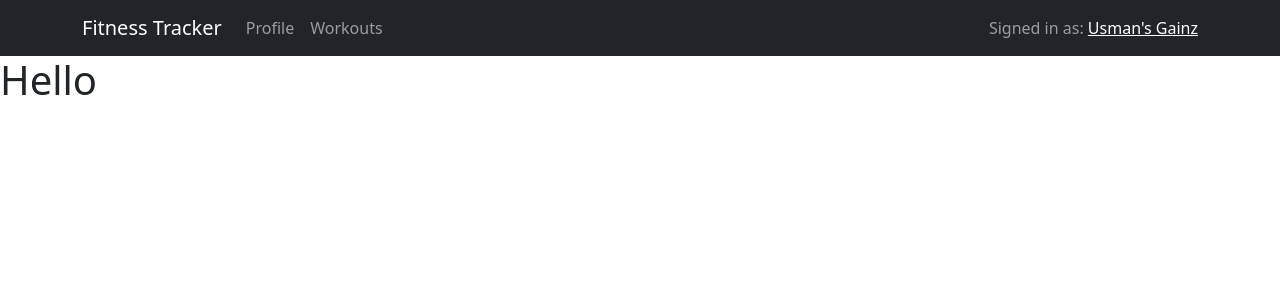
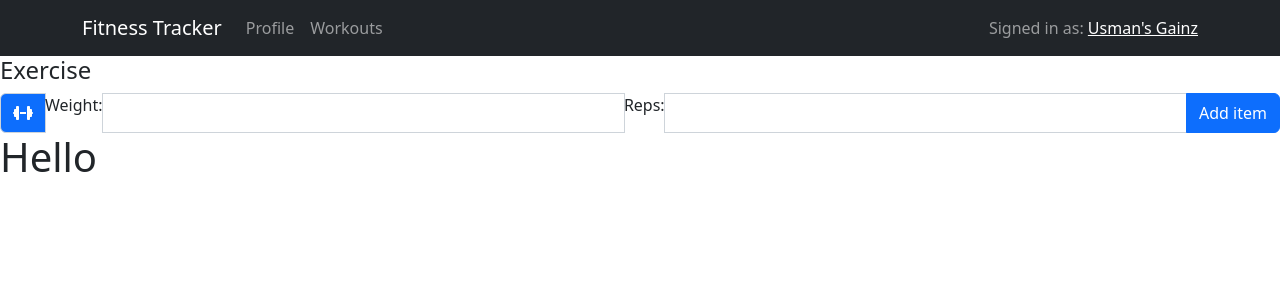
Before and after one commit to solcana/fitness-tracker, a React (Create React App) app in the folder client/: page / in a window 1280 px wide. Shown: the top 300 px of the page. Built offline with nearby package versions, Linux system fonts and the light colour scheme.

Commit message:
added Exercise component, added fontAwesome to index.html

```diff
--- a/client/public/index.html
+++ b/client/public/index.html
@@ -24,6 +24,8 @@
       work correctly both with client-side routing and a non-root public URL.
       Learn how to configure a non-root public URL by running `npm run build`.
     -->
+    <script src="https://kit.fontawesome.com/9e098a4260.js" crossorigin="anonymous"></script>
+
     <title>React App</title>
   </head>
   <body>
--- a/client/src/App.js
+++ b/client/src/App.js
@@ -1,6 +1,7 @@
 import React, { Component } from 'react';
 import NavBar from './components/NavBar';
 import 'bootstrap/dist/css/bootstrap.min.css';
+import Exercise from './components/Exercise';
 
 
 class App extends Component {
@@ -9,6 +10,7 @@ class App extends Component {
         return (
             <>
             <NavBar />
+            <Exercise />
             <h1>Hello</h1>
             </>
         );
--- /dev/null
+++ b/client/src/components/Exercise.js
@@ -0,0 +1,34 @@
+import React, { Component } from 'react';
+import { InputGroup } from "react-bootstrap";
+
+
+class Exercise extends Component {
+    state = {  }
+    render() {
+        return (
+            <>
+                <h4>Exercise</h4>
+                <InputGroup>
+                    <div className="input-group-text bg-primary">
+                        <i className="fa-solid fa-dumbbell text-white"/>
+                    </div>
+                    <div>
+                        <p>Weight:</p>
+                    </div>
+                    <input
+                        type="text"
+                        className="form-control" />
+                    <div>
+                        <p>Reps:</p>
+                    </div>
+                    <input
+                        type="text"
+                        className="form-control" />
+                    <button type="submit" className="btn btn-primary">Add item</button>
+                </InputGroup>
+            </>
+        );
+    }
+}
+
+export default Exercise;
```
